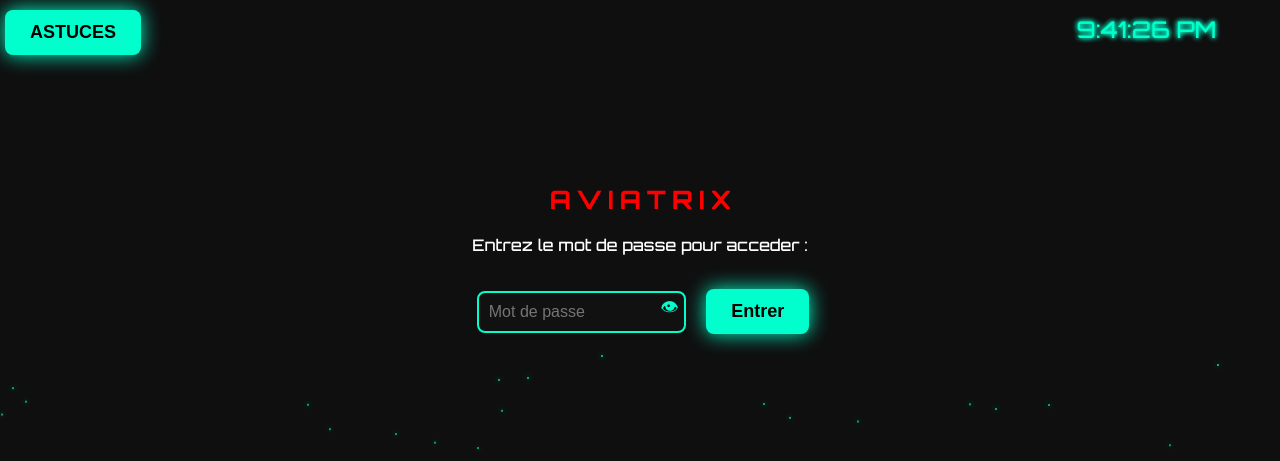
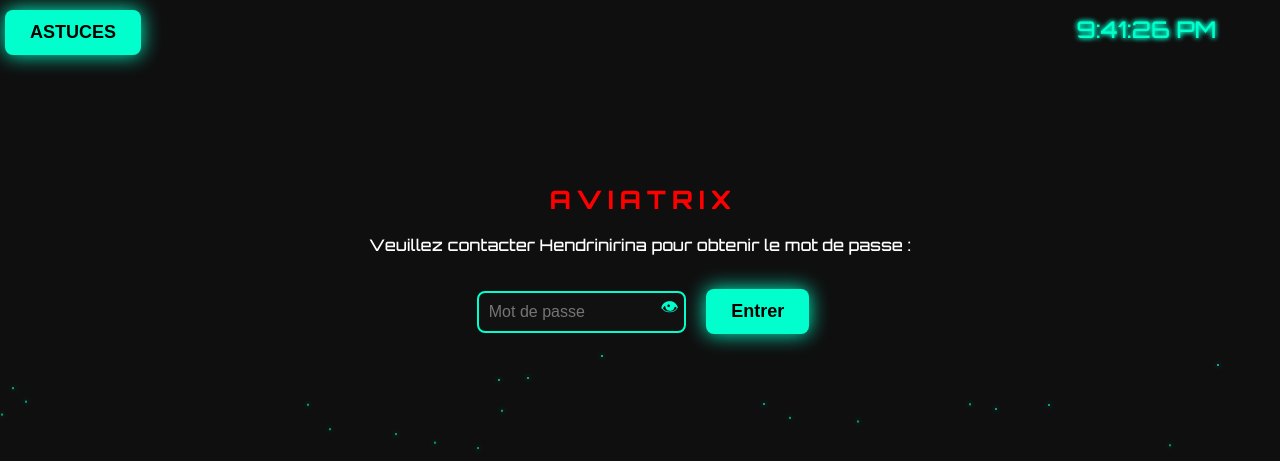
Before and after one commit to Aviatrixx2025/Aviatrix, a plain HTML site: page index.html in a window 1280 px wide. Shown: the top 461 px of the page. Drawn offline with Linux system fonts and the light colour scheme.

Commit message:
Update index.html

```diff
--- a/index.html
+++ b/index.html
@@ -266,7 +266,7 @@
   <div class="container">
     <div id="loginScreen" style="text-align: center; padding: 60px;">
       <h2 style="color: Red;">A V I A T R I X</h2>
-      <p>Entrez le mot de passe pour acceder :</p>
+      <p>Veuillez contacter Hendrinirina pour obtenir le mot de passe :</p>
       <div class="input-container">
         <input type="password" id="passwordInput" placeholder="Mot de passe" style="margin-top: 20px;" onkeydown="handleEnter(event)" />
         <span class="eye-icon" onclick="togglePassword()">&#128065;</span>
```
